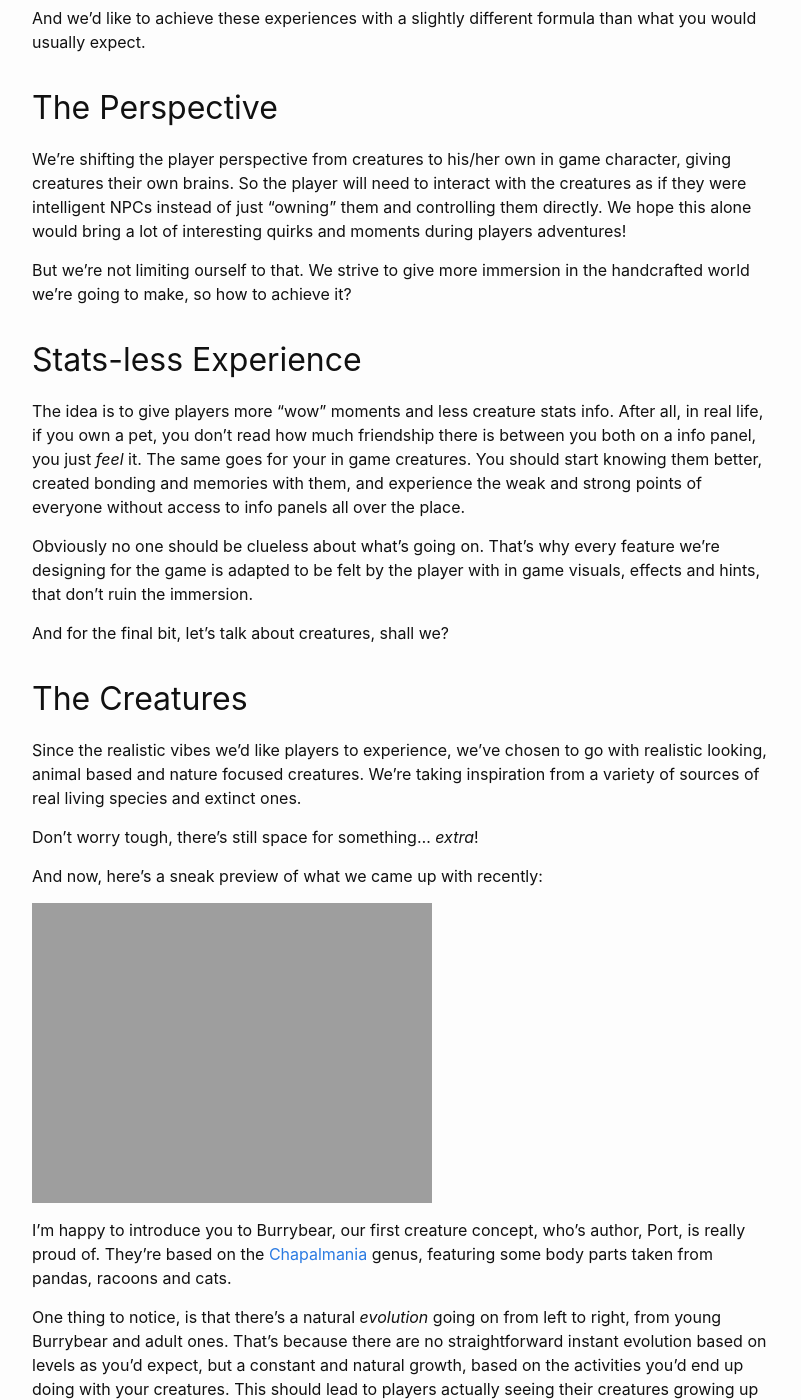
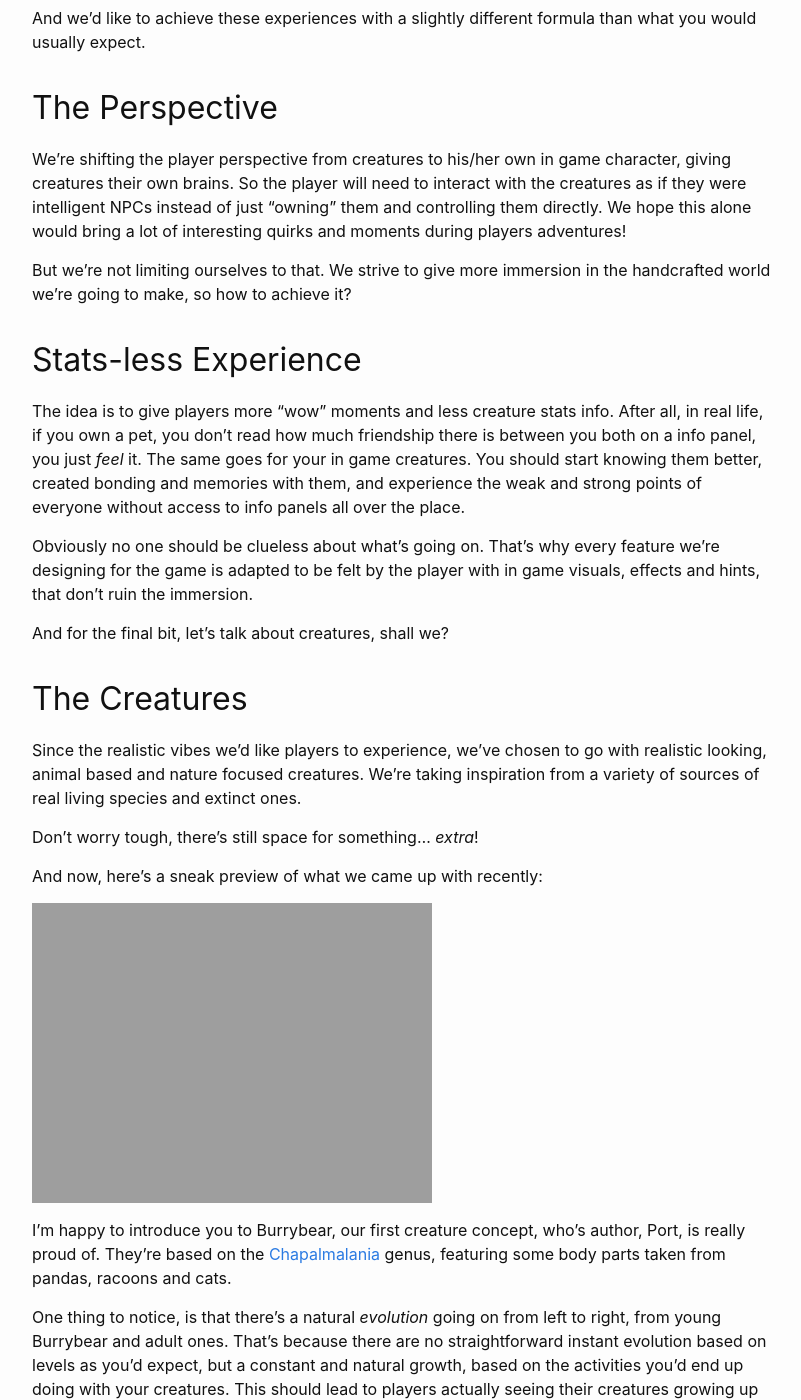
Before and after one commit to pwim-project/website, a Jekyll site: the page built from _posts/2022-10-01-devlog-01.md, in a window 1280 px wide and 1400 px high, scrolled down 500 px. Shown: the whole window, without its empty margins (238-1039 px from the left). Built offline with Jekyll 4.4.1, drawn with Linux system fonts in a browser that asks for light colours.

Commit message:
Update 2022-10-01-devlog-01.md

```diff
--- a/_posts/2022-10-01-devlog-01.md
+++ b/_posts/2022-10-01-devlog-01.md
@@ -16,7 +16,7 @@
 
 We're shifting the player perspective from creatures to his/her own in game character, giving creatures their own brains. So the player will need to interact with the creatures as if they were intelligent NPCs instead of just "owning" them and controlling them directly. We hope this alone would bring a lot of interesting quirks and moments during players adventures!
 
-But we're not limiting ourself to that. We strive to give more immersion in the handcrafted world we're going to make, so how to achieve it?
+But we're not limiting ourselves to that. We strive to give more immersion in the handcrafted world we're going to make, so how to achieve it?
 
 ## Stats-less Experience
 
@@ -36,7 +36,7 @@
 
 ![burrybear]({{site.baseurl | prepend: site.url}}assets/posts/2022-10-01/burrybear.png)
 
-I'm happy to introduce you to Burrybear, our first creature concept, who's author, Port, is really proud of. They're based on the [Chapalmania](https://en.wikipedia.org/wiki/Chapalmalania) genus, featuring some body parts taken from pandas, racoons and cats.
+I'm happy to introduce you to Burrybear, our first creature concept, who's author, Port, is really proud of. They're based on the [Chapalmalania](https://en.wikipedia.org/wiki/Chapalmalania) genus, featuring some body parts taken from pandas, racoons and cats.
 
 One thing to notice, is that there's a natural *evolution* going on from left to right, from young Burrybear and adult ones. That's because there are no straightforward instant evolution based on levels as you'd expect, but a constant and natural growth, based on the activities you'd end up doing with your creatures. This should lead to players actually seeing their creatures growing up with them as time passes.
 
```
